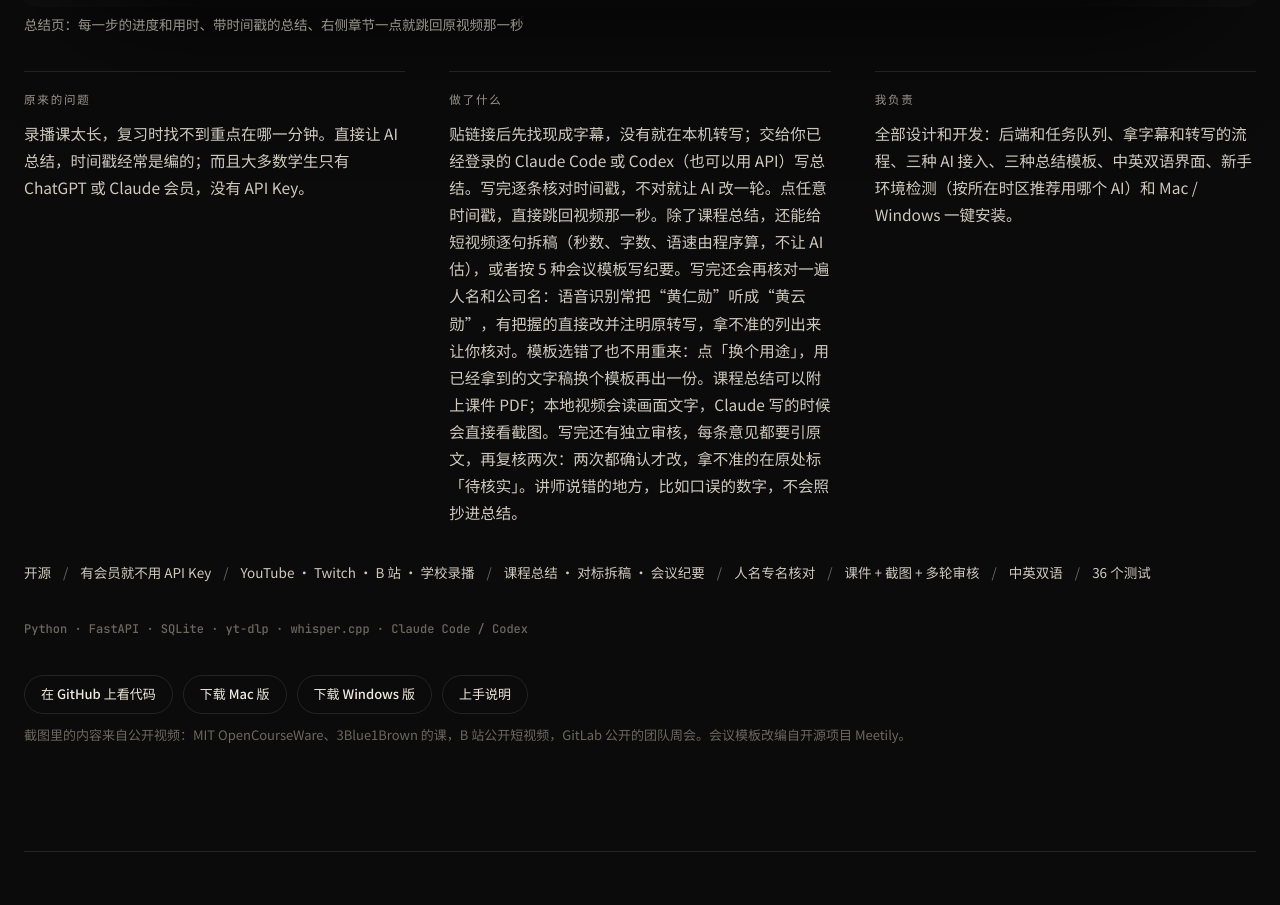
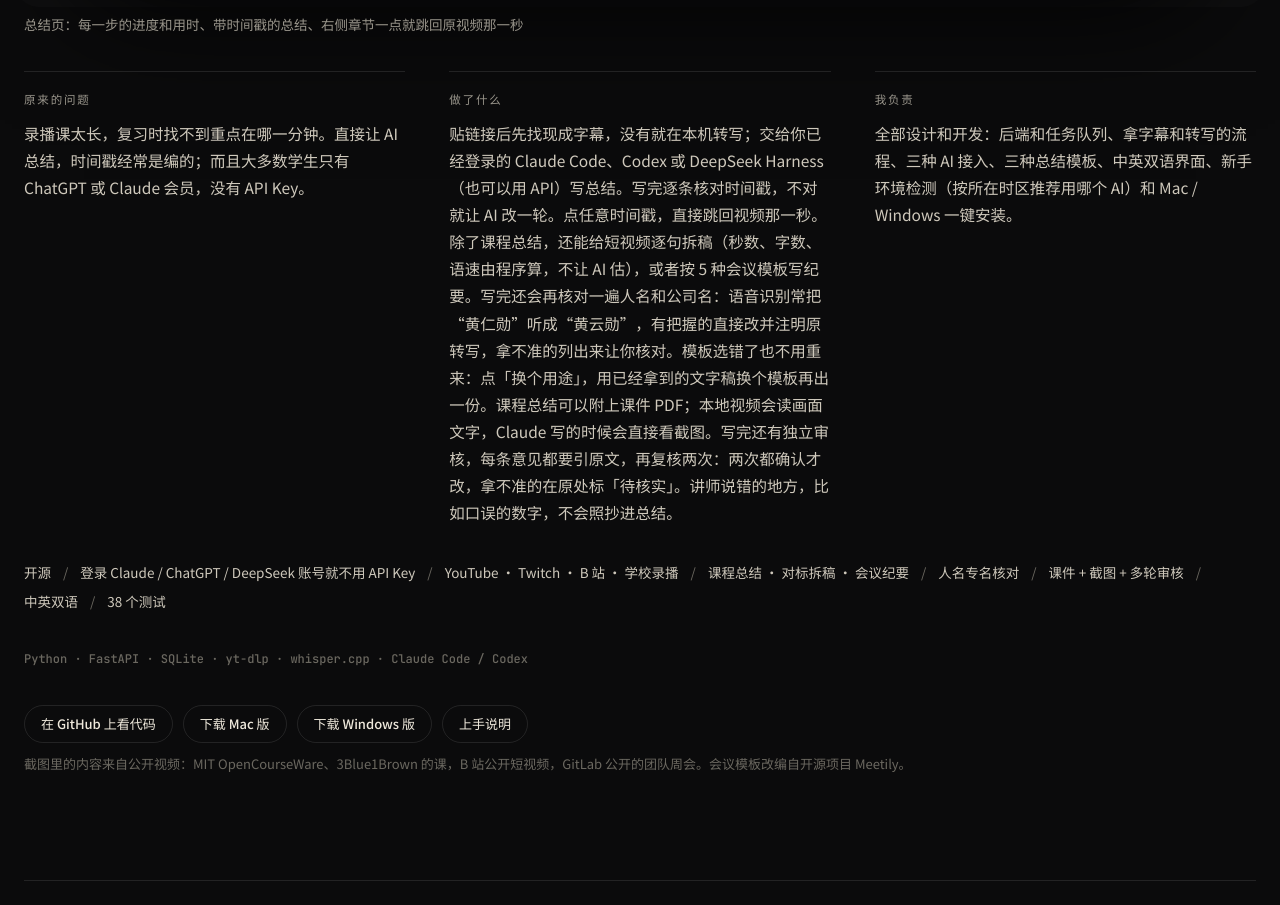
Before and after one commit to camzhou831-star/camzhou831-star.github.io, a plain HTML site: page index.html in a window 1280 px wide. Shown: the part 6081-6986 px from the top of the page. Drawn offline with Linux system fonts and the light colour scheme.

Commit message:
作品集:总结工作台支持 DeepSeek Harness 登录账号使用

```diff
--- a/index.html
+++ b/index.html
@@ -334,10 +334,10 @@ footer .wrap{padding-block:26px;font-size:12.5px;color:var(--dim);border-top:1px
     </div>
     <div class="cols rv">
       <div><h3>原来的问题</h3><p>录播课太长，复习时找不到重点在哪一分钟。直接让 AI 总结，时间戳经常是编的；而且大多数学生只有 ChatGPT 或 Claude 会员，没有 API Key。</p></div>
-      <div><h3>做了什么</h3><p>贴链接后先找现成字幕，没有就在本机转写；交给你已经登录的 Claude Code 或 Codex（也可以用 API）写总结。写完逐条核对时间戳，不对就让 AI 改一轮。点任意时间戳，直接跳回视频那一秒。除了课程总结，还能给短视频逐句拆稿（秒数、字数、语速由程序算，不让 AI 估），或者按 5 种会议模板写纪要。写完还会再核对一遍人名和公司名：语音识别常把“黄仁勋”听成“黄云勋”，有把握的直接改并注明原转写，拿不准的列出来让你核对。模板选错了也不用重来：点「换个用途」，用已经拿到的文字稿换个模板再出一份。课程总结可以附上课件 PDF；本地视频会读画面文字，Claude 写的时候会直接看截图。写完还有独立审核，每条意见都要引原文，再复核两次：两次都确认才改，拿不准的在原处标「待核实」。讲师说错的地方，比如口误的数字，不会照抄进总结。</p></div>
+      <div><h3>做了什么</h3><p>贴链接后先找现成字幕，没有就在本机转写；交给你已经登录的 Claude Code、Codex 或 DeepSeek Harness（也可以用 API）写总结。写完逐条核对时间戳，不对就让 AI 改一轮。点任意时间戳，直接跳回视频那一秒。除了课程总结，还能给短视频逐句拆稿（秒数、字数、语速由程序算，不让 AI 估），或者按 5 种会议模板写纪要。写完还会再核对一遍人名和公司名：语音识别常把“黄仁勋”听成“黄云勋”，有把握的直接改并注明原转写，拿不准的列出来让你核对。模板选错了也不用重来：点「换个用途」，用已经拿到的文字稿换个模板再出一份。课程总结可以附上课件 PDF；本地视频会读画面文字，Claude 写的时候会直接看截图。写完还有独立审核，每条意见都要引原文，再复核两次：两次都确认才改，拿不准的在原处标「待核实」。讲师说错的地方，比如口误的数字，不会照抄进总结。</p></div>
       <div><h3>我负责</h3><p>全部设计和开发：后端和任务队列、拿字幕和转写的流程、三种 AI 接入、三种总结模板、中英双语界面、新手环境检测（按所在时区推荐用哪个 AI）和 Mac / Windows 一键安装。</p></div>
     </div>
-    <ul class="proof rv"><li>开源</li><li>有会员就不用 API Key</li><li>YouTube · Twitch · B 站 · 学校录播</li><li>课程总结 · 对标拆稿 · 会议纪要</li><li>人名专名核对</li><li>课件 + 截图 + 多轮审核</li><li>中英双语</li><li>36 个测试</li></ul>
+    <ul class="proof rv"><li>开源</li><li>登录 Claude / ChatGPT / DeepSeek 账号就不用 API Key</li><li>YouTube · Twitch · B 站 · 学校录播</li><li>课程总结 · 对标拆稿 · 会议纪要</li><li>人名专名核对</li><li>课件 + 截图 + 多轮审核</li><li>中英双语</li><li>38 个测试</li></ul>
     <p class="stack">Python · FastAPI · SQLite · yt-dlp · whisper.cpp · Claude Code / Codex</p>
     <div class="acts"><a class="btn sm" href="https://github.com/camzhou831-star/lecture-summary-toolkit">在 GitHub 上看代码</a><a class="btn sm" href="https://github.com/camzhou831-star/lecture-summary-toolkit/releases/latest/download/lecture-workbench-mac.zip" data-dl="mac">下载 Mac 版</a><a class="btn sm" href="https://github.com/camzhou831-star/lecture-summary-toolkit/releases/latest/download/lecture-workbench-windows.zip" data-dl="win">下载 Windows 版</a><a class="btn sm" href="https://github.com/camzhou831-star/lecture-summary-toolkit/blob/main/README.zh.md">上手说明</a><span class="note">截图里的内容来自公开视频：MIT OpenCourseWare、3Blue1Brown 的课，B 站公开短视频，GitLab 公开的团队周会。会议模板改编自开源项目 Meetily。</span></div>
   </article>
```
Also changed, not shown: en/index.html (+2 -2 lines).
